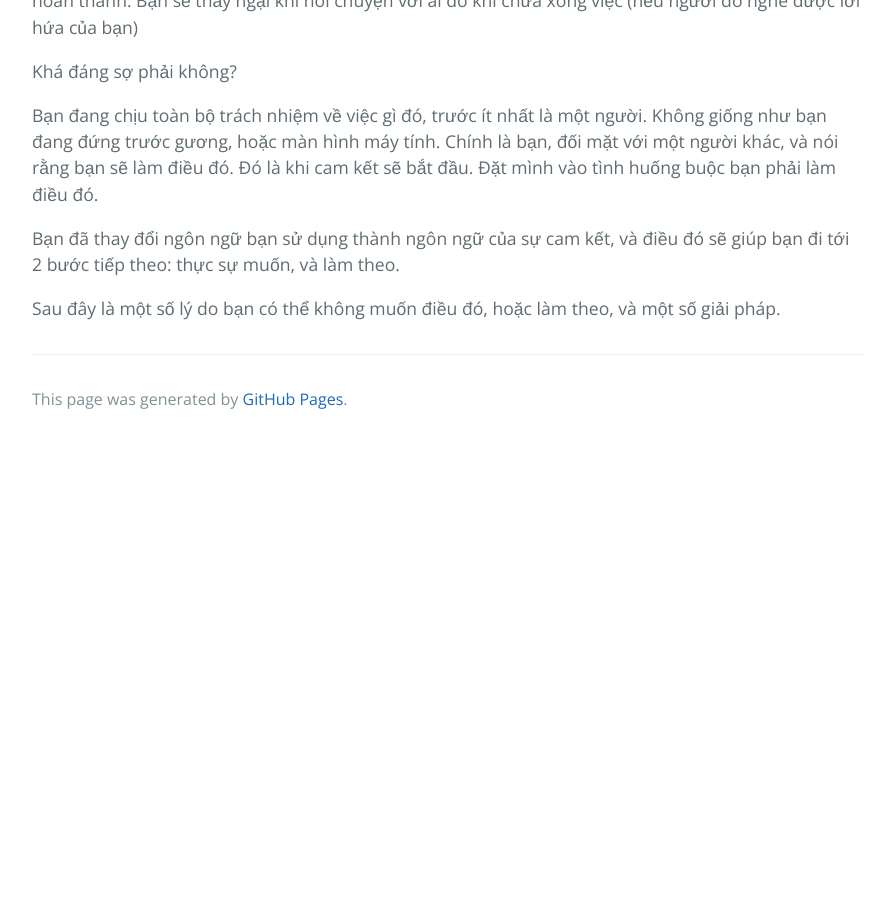
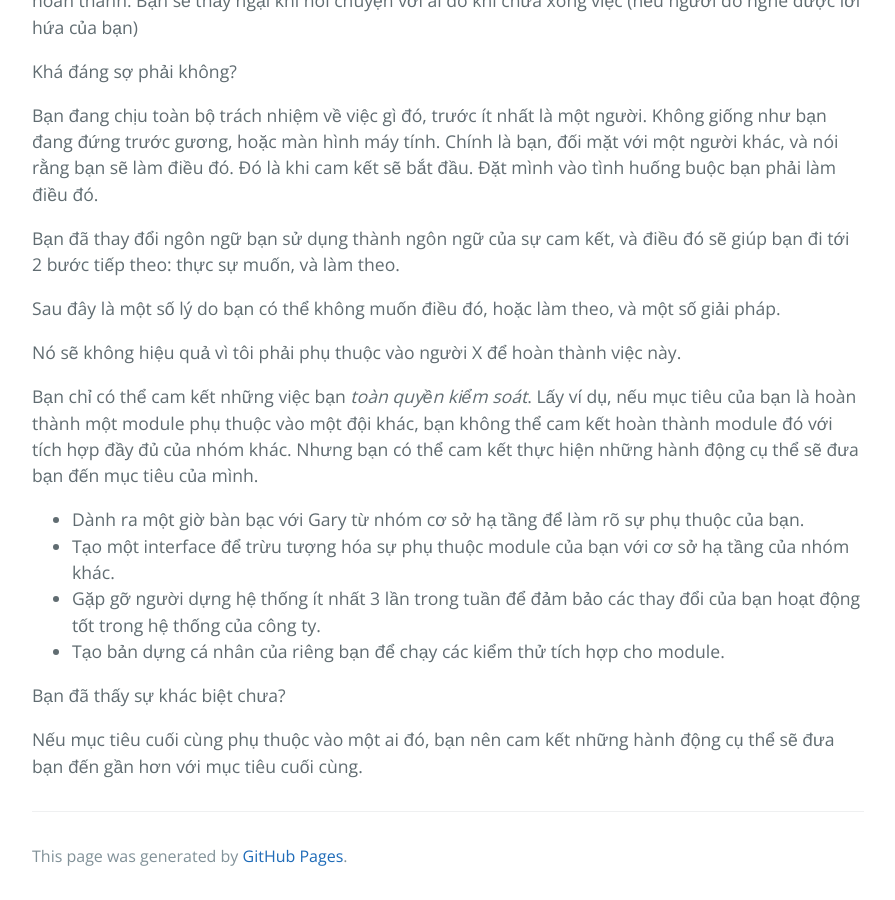
Before and after one commit to HaiBV/haibv.github.io, a Jekyll site: the page built from clean-coder/chapter-3-saying-yes.md, in a window 1280 px wide and 900 px high, scrolled down 3809 px. Shown: the whole window, without its empty margins (192-1087 px from the left). Built offline with Jekyll 4.4.1, drawn with Linux system fonts in a browser that asks for light colours; our own code applies the rules of GitHub Pages for plain Markdown files; before the commit the page ends 4252 px from its top, so only the background shows below that.

Commit message:
Book - The Clean Coder - Chapter 3 - Saying Yes

```diff
--- a/clean-coder/chapter-3-saying-yes.md
+++ b/clean-coder/chapter-3-saying-yes.md
@@ -91,3 +91,16 @@ Bạn đang chịu toàn bộ trách nhiệm về việc gì đó, trước ít
 Bạn đã thay đổi ngôn ngữ bạn sử dụng thành ngôn ngữ của sự cam kết, và điều đó sẽ giúp bạn đi tới 2 bước tiếp theo: thực sự muốn, và làm theo.
 
 Sau đây là một số lý do bạn có thể không muốn điều đó, hoặc làm theo, và một số giải pháp.
+
+Nó sẽ không hiệu quả vì tôi phải phụ thuộc vào người X để hoàn thành việc này.
+
+Bạn chỉ có thể cam kết những việc bạn _toàn quyền kiểm soát_. Lấy ví dụ, nếu mục tiêu của bạn là hoàn thành một module phụ thuộc vào một đội khác, bạn không thể cam kết hoàn thành module đó với tích hợp đầy đủ của nhóm khác. Nhưng bạn có thể cam kết thực hiện những hành động cụ thể sẽ đưa bạn đến mục tiêu của mình.
+
+- Dành ra một giờ bàn bạc với Gary từ nhóm cơ sở hạ tầng để làm rõ sự phụ thuộc của bạn.
+- Tạo một interface để trừu tượng hóa sự phụ thuộc module của bạn với cơ sở hạ tầng của nhóm khác.
+- Gặp gỡ người dựng hệ thống ít nhất 3 lần trong tuần để đảm bảo các thay đổi của bạn hoạt động tốt trong hệ thống của công ty.
+- Tạo bản dựng cá nhân của riêng bạn để chạy các kiểm thử tích hợp cho module.
+
+Bạn đã thấy sự khác biệt chưa?
+
+Nếu mục tiêu cuối cùng phụ thuộc vào một ai đó, bạn nên cam kết những hành động cụ thể sẽ đưa bạn đến gần hơn với mục tiêu cuối cùng.
```
